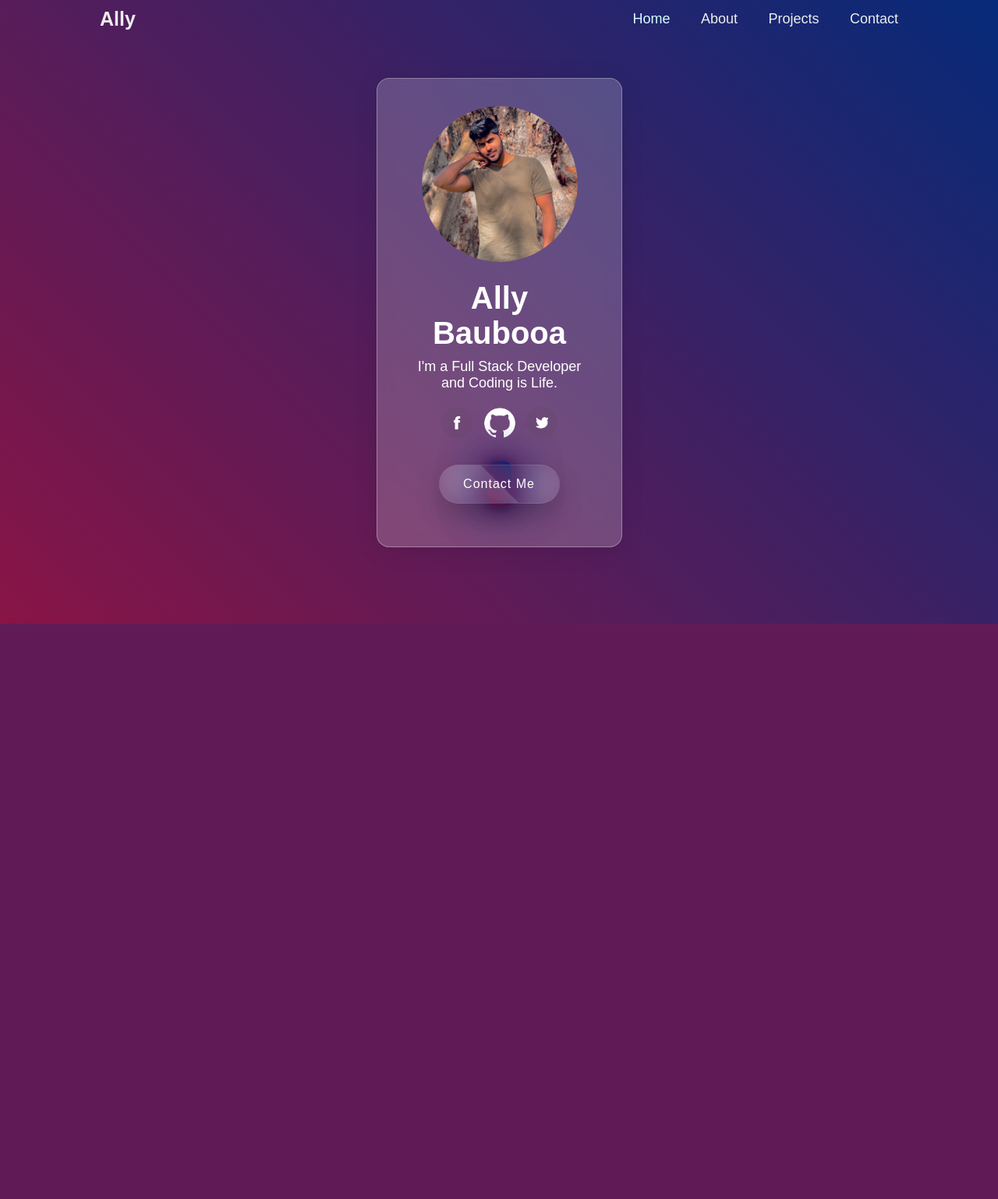
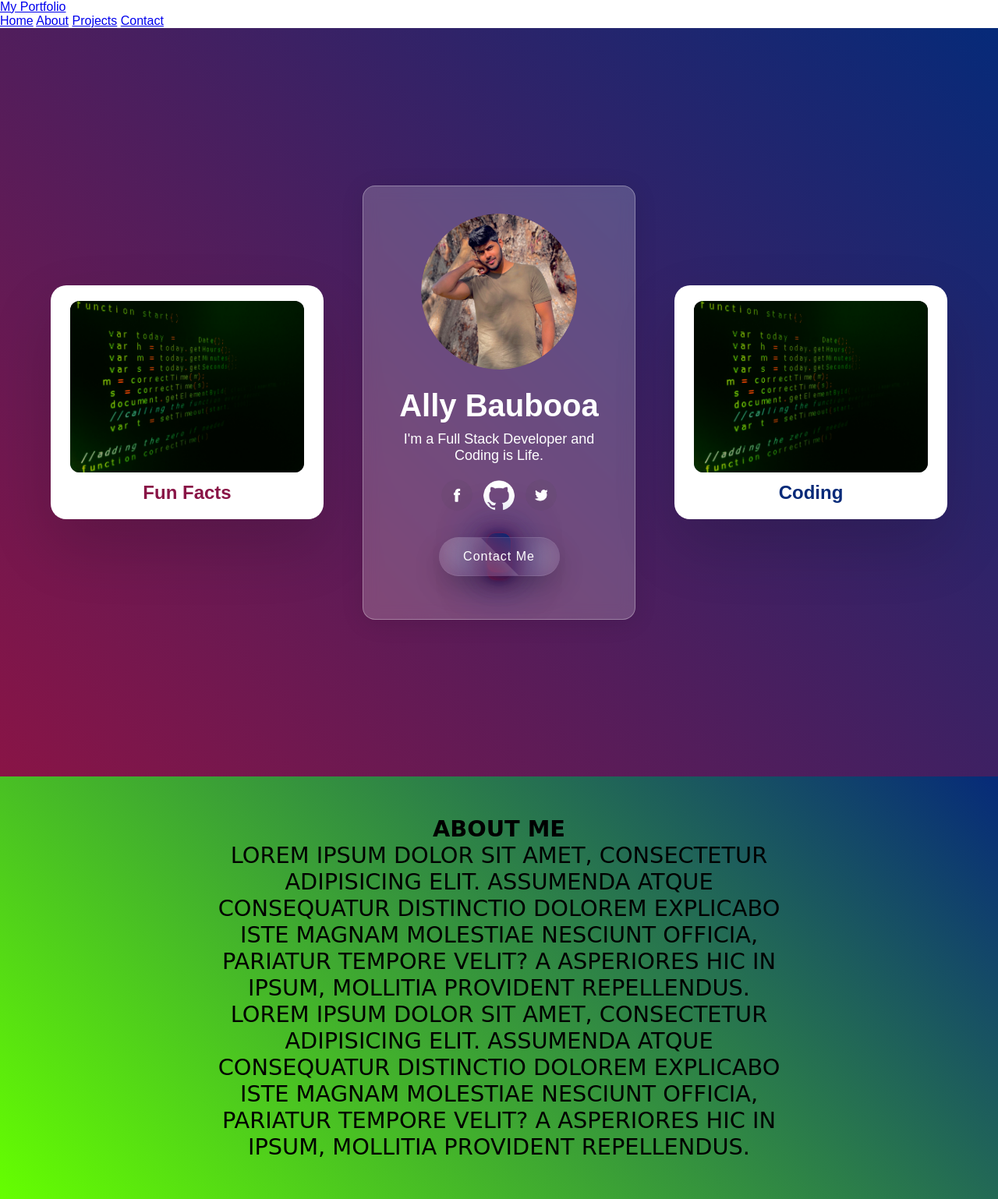
Before and after one commit to allybaubooa/DevPortfolio, a Flask app: page / in a window 1280 px wide. Shown: the whole page at 78% size. Before the commit the page ends 800 px from the top, so only its background shows below. Run offline with Flask 2, Linux system fonts and the light colour scheme.

Commit message:
New Section

```diff
--- /dev/null
+++ b/static/about.css
@@ -0,0 +1,16 @@
+.about-section {
+    display: flex;
+    align-items: center;
+    background: linear-gradient(45deg, #65ff00, #062A79) no-repeat fixed;
+    padding: 50px 30px;
+}
+
+.about-section p,
+.about-section h3 {
+    text-align: center;
+    width: 60%;
+    margin: auto;
+    font-family: 'Big Shoulders Text', cursive;
+    font-size: 1.8em;
+    text-transform: uppercase;
+}
--- a/static/style.css
+++ b/static/style.css
@@ -6,57 +6,29 @@
   font-family: 'Poppins', sans-serif;
   }
 
+html{
+  scroll-behavior: smooth;
+}
+
 body{
-  /*background-image: url('images/backg.jpg');*/
+  justify-content: center;
+  align-items: center;
+  height: 100%;
+  margin: 0;
+}
+
+.home {
   display: flex;
   justify-content: center;
   align-items: center;
-  min-height: 100vh;
-  background: linear-gradient(45deg, #891446, #062A79);
-}
-
-.header {
-  position: fixed;
-  top: 0;
-  left: 0;
-  width: 100%;
-  padding: 10px 10%;
-  background: transparent;
-  display: flex;
-  justify-content: space-between;
-  align-items: center;
-  z-index: 100;
-}
-
-.logo{
-  font-size: 25px;
-  color: #ededed;
-  text-decoration: none;
-  font-weight: 600;
-}
-
-.navbar a {
-  font-size: 18px;
-  color: #ededed;
-  text-decoration: none;
-  font-weight: 500;
-  margin-left: 35px;
-}
-
-.navbar a:hover,
-.navbar a.active{
-  color: #D6FFFF;
-}
-
-.home {
-  height: 100vh;
-  display: flex;
-  align-items: center;
+  height: 100%;
+  margin: 0;
+  background: linear-gradient(45deg, #891446, #062A79) no-repeat fixed;
 }
 
 .container{
   width: 100%;
-  height: 100vh;
+  height: 120vh;
   position: relative;
   display: flex;
   align-items: center;
@@ -267,7 +239,7 @@
   top: 252px;
   width: 100%;
   padding: 0 30px;
-  height: 35px;
+  height: 30px;
   overflow: hidden;
   text-align: center;
   transition: 0.5s;
--- a/templates/index.html
+++ b/templates/index.html
@@ -4,21 +4,33 @@
     <meta name="viewport" content="width=device-width, initial-scale=1.0">
     <title>My Portfolio</title>
     <link rel="stylesheet" href="{{ url_for('static', filename='style.css') }}">
+    <link rel="stylesheet" href="{{ url_for('static', filename='nav.css') }}">
+    <link rel="stylesheet" href="{{ url_for('static', filename='about.css') }}">
 </head>
 <body>
 <header class="header">
-      <a href="#" class="logo">Ally</a>
+      <a href="#" class="logo">My Portfolio</a>
 
       <nav class="navbar">
-          <a href="/" class="active">Home</a>
-          <a href="/about">About</a>
+          <a href="#home" class="active">Home</a>
+          <a href="#about">About</a>
           <a href="/projects">Projects</a>
           <a href="/contact">Contact</a>
       </nav>
 </header>
 
-<section class="home">
+<section class="home" id="home">
 <div class="container">
+    <div class="card1" style="--clr:#891446">
+        <div class="imgBx">
+            <img src="../static/images/code.jpg">
+        </div>
+        <div class="content">
+            <h2>Fun Facts</h2>
+            <p>Lorem ipsum dolor sit amet, consectetur adipisicing elit. A accusantium ad ducimus eligendi error eveniet illum molestias odio reiciendis saepe soluta, veritatis voluptas, voluptates. Doloribus esse incidunt itaque porro unde?</p>
+            <a href="#">Read More</a>
+        </div>
+    </div>
     <div class="card" data-tilt>
         <img src="../static/images/profilesized.png">
         <h2>Ally Baubooa</h2>
@@ -32,24 +44,40 @@
             <div class="btn"><a href="#">Contact Me</a> </div>
         </div>
     </div>
-<!--    <div class="card1" style="&#45;&#45;clr:#03a9f4">-->
-<!--        <div class="imgBx">-->
-<!--            <img src="../static/images/code.jpg">-->
-<!--        </div>-->
-<!--        <div class="content">-->
-<!--            <h2>Python Coding</h2>-->
-<!--            <p>Lorem ipsum dolor sit amet, consectetur adipisicing elit. A accusantium ad ducimus eligendi error eveniet illum molestias odio reiciendis saepe soluta, veritatis voluptas, voluptates. Doloribus esse incidunt itaque porro unde?</p>-->
-<!--            <a href="#">Read More</a>-->
-<!--        </div>-->
-<!--    </div>-->
+    <div class="card1" style="--clr:#062A79">
+        <div class="imgBx">
+            <img src="../static/images/code.jpg">
+        </div>
+        <div class="content">
+            <h2>Coding</h2>
+            <p>Lorem ipsum dolor sit amet, consectetur adipisicing elit. A accusantium ad ducimus eligendi error eveniet illum molestias odio reiciendis saepe soluta, veritatis voluptas, voluptates. Doloribus esse incidunt itaque porro unde?</p>
+            <a href="#">Read More</a>
+        </div>
+    </div>
 </div>
 </section>
 
-<!--<section class="about">-->
-<!--    <div class="container2">-->
-<!--        <h1>About Me</h1>-->
-<!--    </div>-->
-<!--</section>-->
+<section class="about-section" id="about">
+    <div class="container2">
+        <article>
+        <h3>About Me</h3>
+            <p>
+                Lorem ipsum dolor sit amet, consectetur adipisicing elit.
+                Assumenda atque consequatur distinctio dolorem explicabo iste magnam
+                molestiae nesciunt officia, pariatur tempore velit? A asperiores hic in ipsum,
+                mollitia provident repellendus.
+            </p>
+            <p>
+                Lorem ipsum dolor sit amet, consectetur adipisicing elit.
+                Assumenda atque consequatur distinctio dolorem explicabo iste magnam
+                molestiae nesciunt officia, pariatur tempore velit? A asperiores hic in ipsum,
+                mollitia provident repellendus.
+            </p>
+        </article>
+
+    </div>
+</section>
+
 <script src="../static/vanilla-tilt.js"></script>
 </body>
 </html>
```
Also changed, not shown: templates/projects.html (+13 -0 lines).
